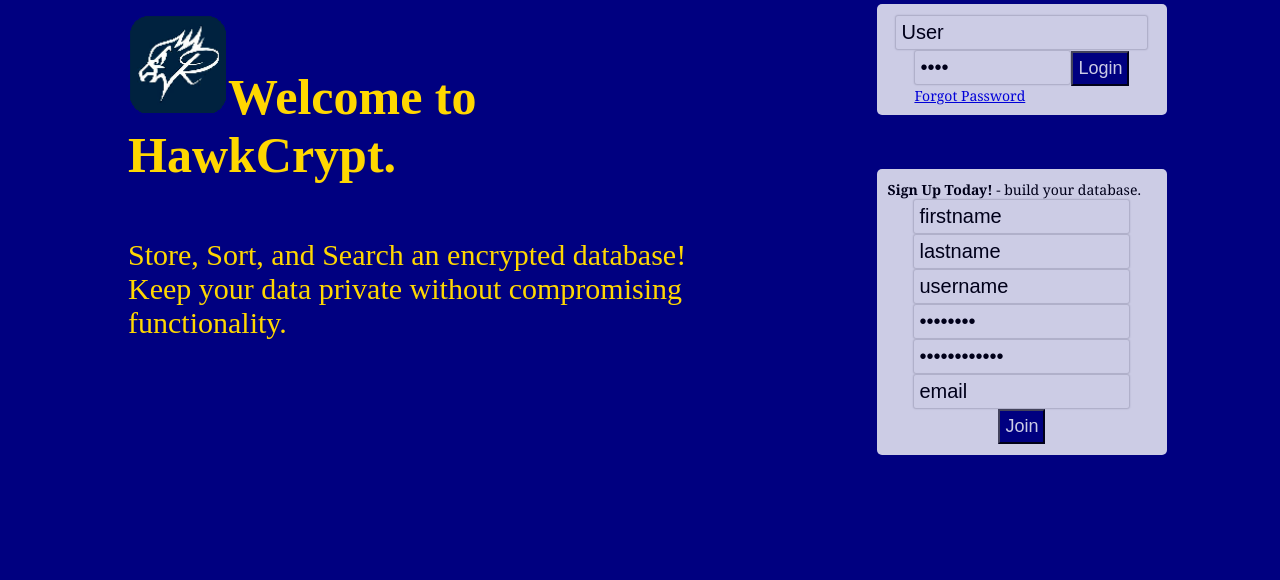
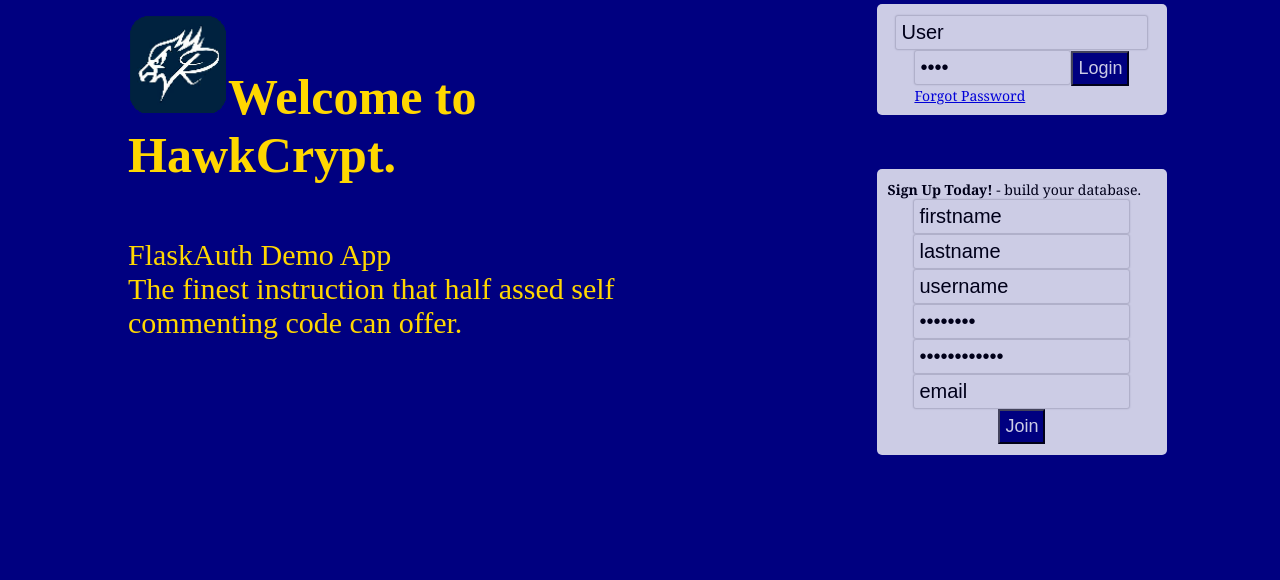
Before and after one commit to socialpanic/FlaskAuth, a Flask app: page / in a window 1280 px wide. Shown: the part 114-694 px from the top of the page. Run offline with Flask 2, Linux system fonts and the light colour scheme; some libraries are stand-ins or nearby versions.

Commit message:
cleaned up old files

```diff
--- a/app/templates/banner.html
+++ b/app/templates/banner.html
@@ -17,7 +17,7 @@
     <div id = header>
     <div id = 'head1'>
         <ul style="display:inline; float:left; padding-left: 25%">
-			<li style="display:inline; float:left; padding-left: 10px; padding-top:10px"></li>
+			<li style="display:inline; float:left; padding-left: 10px; padding-top:10px;"><img src="static/imgs/logo.png" height="25" width="25"/></li>
 			<li style="display:inline; float:left; padding-left: 10px;padding-top:10px;"><form method="post" action="/search"><input type="text" maxlength="255" name="query" style="width:500px;"/><a href="/search"></form></li>
 		</ul>
 	</div>
--- a/app/templates/index.html
+++ b/app/templates/index.html
@@ -11,8 +11,8 @@
 		<br>
 		<br>
 		<br>
-		<p style="font-size: 30px;">Store, Sort, and Search an encrypted database!</p>
-		<p style="font-size: 30px;">Keep your data private without compromising functionality.</p>
+		<p style="font-size: 30px;">FlaskAuth Demo App</p>
+		<p style="font-size: 30px;">The finest instruction that half assed self commenting code can offer.</p>
 
 	</div>
 
--- a/app/views.py
+++ b/app/views.py
@@ -17,10 +17,10 @@
 '''
 be sure to edit this information with the creditentials for YOUR sql server
 '''
-mysql2 = MySQLdb.connect(host= "YOUR SERVER HERE",
-    user="YOUR DB USER HERE",
-    passwd="YOUR DB PASSWORD HERE",
-    db="YOUR DB NAME HERE")
+mysql2 = MySQLdb.connect(host= "mysql.server",
+    user="wvup",
+    passwd="pass",
+    db="wvup$hawkcrypt")
 '''
 Did you change the mysql connect information to match YOUR mysql server????
 '''
@@ -28,7 +28,7 @@
 '''
 CHANGE UPLOAD_FOLDER PATH
 '''
-UPLOAD_FOLDER = "/YOUR/PATH/TO/UPLOAD/FILES"
+UPLOAD_FOLDER = "/home/wvup/mysite/projecttreequo/app/static/imgs/profilepics/"
 '''
 DID YOU CHANGE THE UPLOAD_FOLDER PATH?
 '''
```
Also changed, not shown: 2 other files.
